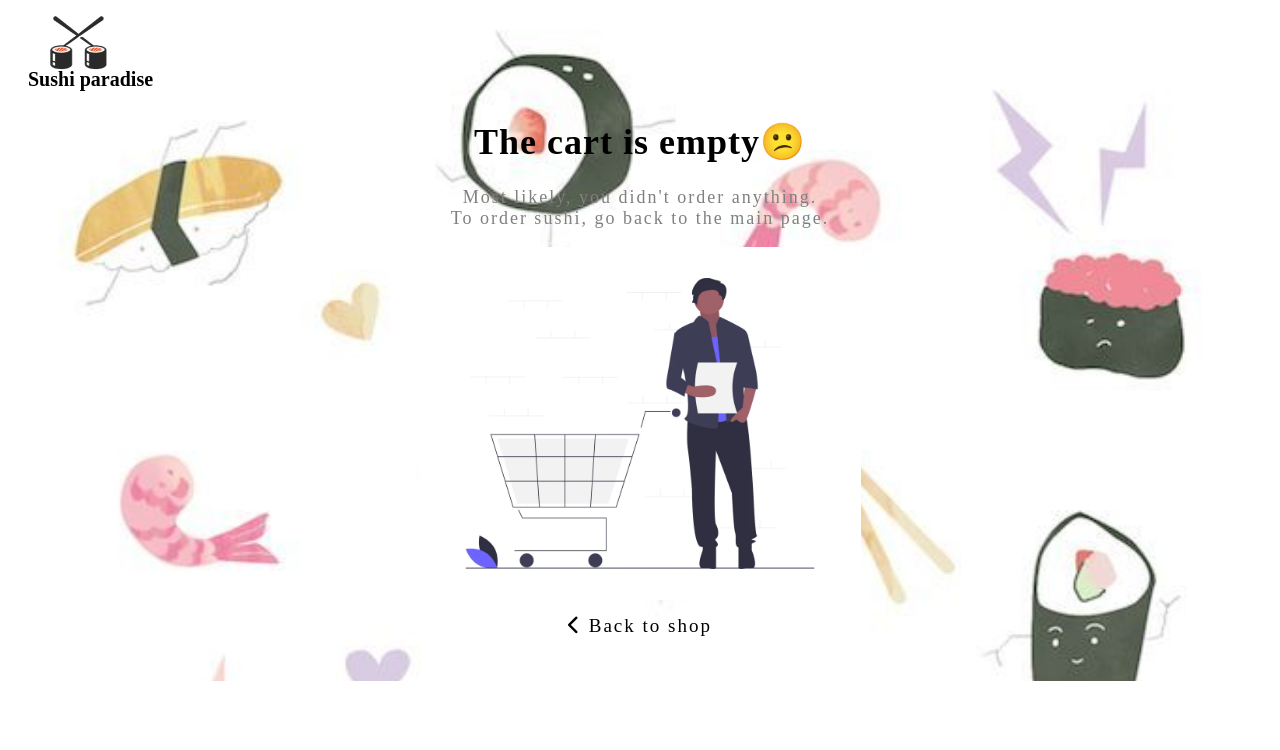
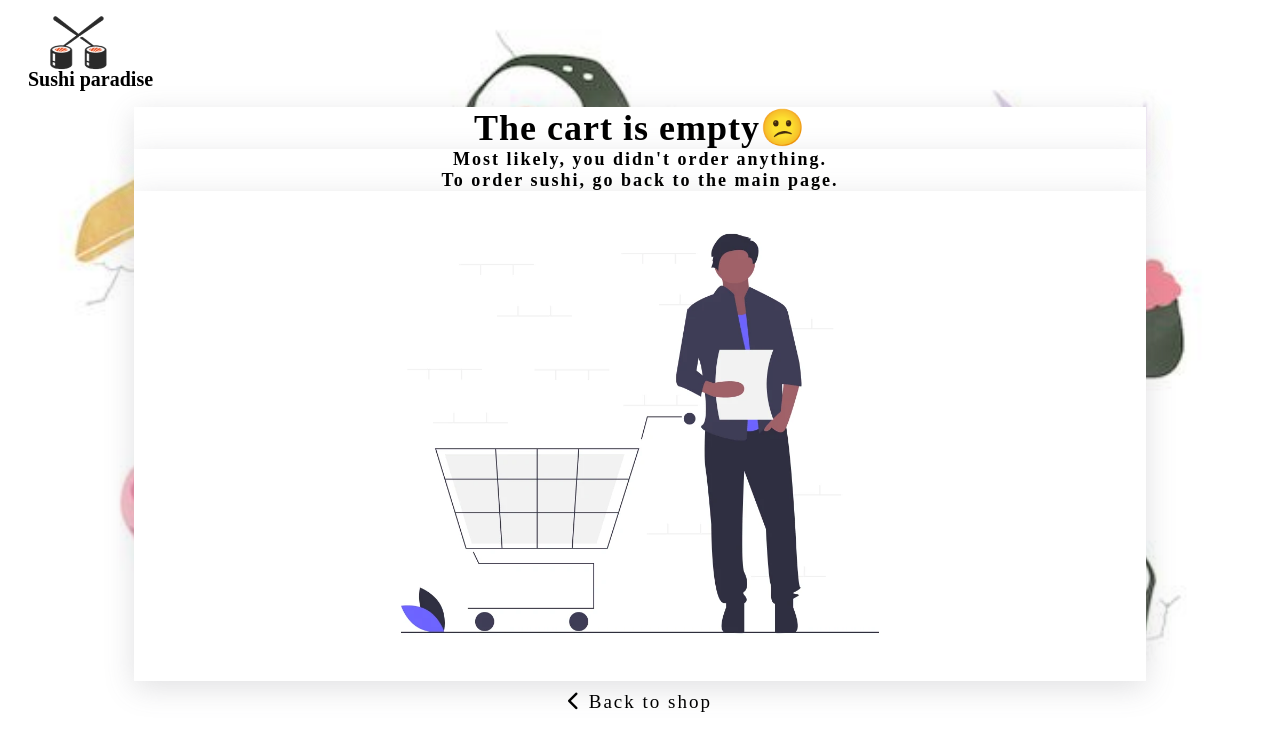
Before and after one commit to Olena-Olkhovyk/sushi_restaurant1, a React (Create React App) app: page /cart in a window 1280 px wide. Shown: the top 750 px of the page. Built offline with nearby package versions, Linux system fonts and the light colour scheme.

Commit message:
Refactor styling in EmptyCart component

```diff
--- a/src/Components/CartBlock/EmptyCart/EmptyCart.jsx
+++ b/src/Components/CartBlock/EmptyCart/EmptyCart.jsx
@@ -10,7 +10,9 @@ const EmptyCart = () => {
         Most likely, you didn't order anything. <br />
         To order sushi, go back to the main page.
       </p>
-      <img src={emptyCart} alt="empty cart information" />
+      <div className={classes.imgContainer}>
+        <img src={emptyCart} alt="empty cart information" />
+      </div>
       <Link to="/" className={classes.backShopBtn}>
         <i className="fa-solid fa-chevron-left"></i> Back to shop
       </Link>
--- a/src/Components/CartBlock/EmptyCart/EmptyCart.module.css
+++ b/src/Components/CartBlock/EmptyCart/EmptyCart.module.css
@@ -4,18 +4,34 @@
   font-size: 18px;
   letter-spacing: 1px;
 }
+.emptyCartBlock h1,
+.emptyCartBlock p,
+.imgContainer {
+  width: 80%;
+  background-color: white;
+}
+.emptyCartBlock h1 {
+  margin: 0 auto;
+  box-shadow: rgba(100, 100, 111, 0.2) 0 7px 29px 0;
+}
 .emptyCartBlock p {
-  color: grey;
   letter-spacing: 2px;
+  margin-top: 39px;
+  font-weight: bold;
+  margin: 0 auto;
+  box-shadow: rgba(100, 100, 111, 0.2) 0 7px 29px 0;
+}
+.imgContainer {
+  height: auto;
+  margin: 0 auto;
+  box-shadow: rgba(100, 100, 111, 0.2) 0 7px 29px 0;
 }
 .emptyCartBlock img {
-  width: 35%;
-  height: auto;
+  width: 60%;
 }
 .backShopBtn {
   display: block;
   margin: 0 auto;
-  background-color: transparent;
   width: 25%;
   padding: 10px 12px;
   font-size: 19px;
@@ -23,7 +39,6 @@
   letter-spacing: 2px;
 }
 .backShopBtn:hover {
-  background-color: rgba(128, 128, 128, 0.196);
   cursor: pointer;
   font-weight: bold;
 }
```
